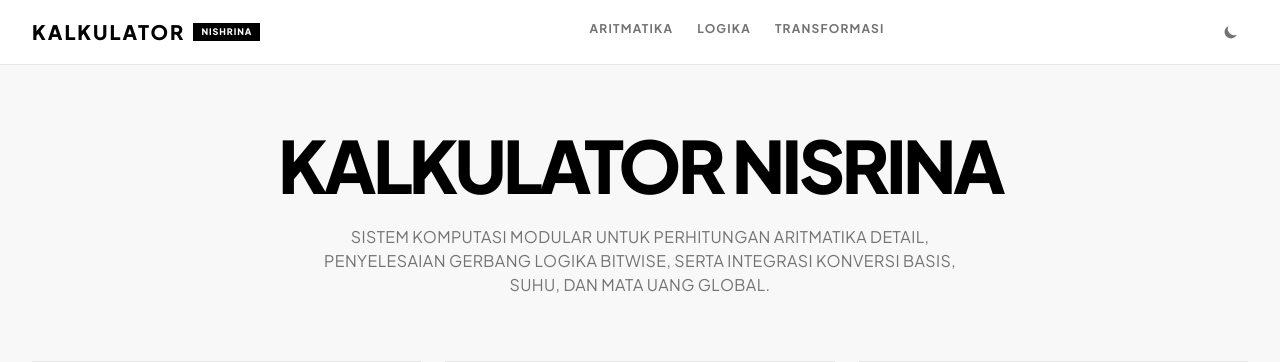
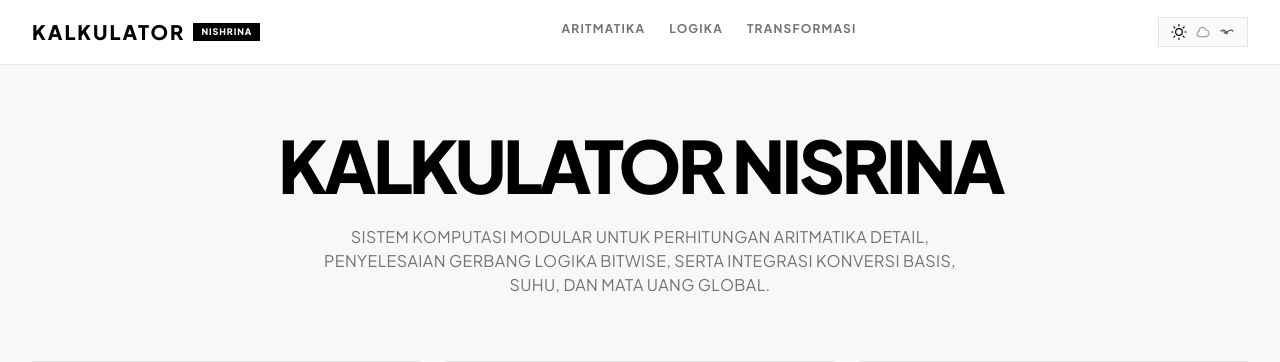
Before and after one commit to hasnaarin/kalkulator, a Flask app: page / in a window 1280 px wide. Shown: the top 362 px of the page. Run offline with Flask 3, Linux system fonts and the light colour scheme; some libraries are stand-ins or nearby versions.

Commit message:
fitur tema kustom pemandangan alam siang matahari-awan-burung dan malam bulan-bintang-burung hantu

```diff
--- a/app/static/js/theme.js
+++ b/app/static/js/theme.js
@@ -8,27 +8,36 @@ window.addEventListener('DOMContentLoaded', () => {
     const themeToggleBtn = document.getElementById('theme-toggle');
     const themeToggleDarkIcon = document.getElementById('theme-toggle-dark-icon');
     const themeToggleLightIcon = document.getElementById('theme-toggle-light-icon');
+    const sceneLight = document.getElementById('theme-scene-light');
+    const sceneDark = document.getElementById('theme-scene-dark');
 
-    if (localStorage.theme === 'dark' || (!('theme' in localStorage) && window.matchMedia('(prefers-color-scheme: dark)').matches)) {
+    const updateUI = (isDark) => {
+        if (isDark) {
             if (themeToggleLightIcon) themeToggleLightIcon.classList.remove('hidden');
             if (themeToggleDarkIcon) themeToggleDarkIcon.classList.add('hidden');
+            if (sceneLight) sceneLight.classList.add('hidden');
+            if (sceneDark) sceneDark.classList.remove('hidden');
         } else {
             if (themeToggleLightIcon) themeToggleLightIcon.classList.add('hidden');
             if (themeToggleDarkIcon) themeToggleDarkIcon.classList.remove('hidden');
+            if (sceneLight) sceneLight.classList.remove('hidden');
+            if (sceneDark) sceneDark.classList.add('hidden');
         }
+    };
+
+    const isCurrentlyDark = localStorage.theme === 'dark' || (!('theme' in localStorage) && window.matchMedia('(prefers-color-scheme: dark)').matches);
+    updateUI(isCurrentlyDark);
 
     if (themeToggleBtn) {
         themeToggleBtn.addEventListener('click', () => {
             if (document.documentElement.classList.contains('dark')) {
                 document.documentElement.classList.remove('dark');
                 localStorage.theme = 'light';
-                if (themeToggleLightIcon) themeToggleLightIcon.classList.add('hidden');
-                if (themeToggleDarkIcon) themeToggleDarkIcon.classList.remove('hidden');
+                updateUI(false);
             } else {
                 document.documentElement.classList.add('dark');
                 localStorage.theme = 'dark';
-                if (themeToggleLightIcon) themeToggleLightIcon.classList.remove('hidden');
-                if (themeToggleDarkIcon) themeToggleDarkIcon.classList.add('hidden');
+                updateUI(true);
             }
         });
     }
--- a/app/templates/base.html
+++ b/app/templates/base.html
@@ -39,9 +39,35 @@
                     <a href="/transform" class="text-xs font-bold tracking-widest uppercase pb-1 border-b-2 transition-all {% if request.path == '/transform' %}border-black text-black dark:border-white dark:text-white{% else %}border-transparent text-neutral-500 dark:text-neutral-400 hover:text-black dark:hover:text-white hover:border-black/30 dark:hover:border-white/30{% endif %}">Transformasi</a>
                 </nav>
                 <div class="flex items-center space-x-2">
-                    <button id="theme-toggle" class="p-2 text-neutral-500 dark:text-neutral-400 hover:bg-neutral-100 dark:hover:bg-neutral-800 rounded-none transition-colors border border-transparent hover:border-neutral-200 dark:hover:border-neutral-700">
-                        <svg id="theme-toggle-dark-icon" class="w-4 h-4 hidden" fill="currentColor" viewBox="0 0 20 20" xmlns="http://www.w3.org/2000/svg"><path d="M17.293 13.293A8 8 0 016.707 2.707a8.001 8.001 0 1010.586 10.586z"></path></svg>
-                        <svg id="theme-toggle-light-icon" class="w-4 h-4 hidden" fill="currentColor" viewBox="0 0 20 20" xmlns="http://www.w3.org/2000/svg"><path d="M10 2a1 1 0 011 1v1a1 1 0 11-2 0V3a1 1 0 011-1zm4 8a4 4 0 11-8 0 4 4 0 018 0zm-.464 4.95l.707.707a1 1 0 001.414-1.414l-.707-.707a1 1 0 00-1.414 1.414zm2.12-10.607a1 1 0 010 1.414l-.706.707a1 1 0 11-1.414-1.414l.707-.707a1 1 0 011.414 0zM17 11a1 1 0 100-2h-1a1 1 0 100 2h1zm-7 4a1 1 0 011 1v1a1 1 0 11-2 0v-1a1 1 0 011-1zM5.05 6.464a1 1 0 101.414-1.414l-.707-.707a1 1 0 10-1.414 1.414l.707.707zm1.414 8.486l-.707.707a1 1 0 01-1.414-1.414l.707-.707a1 1 0 011.414 1.414zM4 11a1 1 0 100-2h1a1 1 0 100 2H4z" fill-rule="evenodd" clip-rule="evenodd"></path></svg>
+                    <button id="theme-toggle" class="flex items-center space-x-2 px-3 py-1.5 bg-neutral-50 hover:bg-neutral-100 dark:bg-neutral-900 dark:hover:bg-neutral-850 border border-neutral-200 dark:border-neutral-800 rounded-none transition-all">
+                        <div id="theme-scene-light" class="flex items-center space-x-2 text-black">
+                            <svg class="w-4 h-4 text-black" fill="none" stroke="currentColor" stroke-width="1.8" viewBox="0 0 24 24" xmlns="http://www.w3.org/2000/svg">
+                                <circle cx="12" cy="12" r="5" />
+                                <path stroke-linecap="round" stroke-linejoin="round" d="M12 1v2M12 21v2M4.22 4.22l1.42 1.42M18.36 18.36l1.42 1.42M1 12h2M21 12h2M4.22 19.78l1.42-1.42M18.36 5.64l1.42-1.42" />
+                            </svg>
+                            <svg class="w-4 h-4 text-neutral-400" fill="none" stroke="currentColor" stroke-width="1.8" viewBox="0 0 24 24" xmlns="http://www.w3.org/2000/svg">
+                                <path stroke-linecap="round" stroke-linejoin="round" d="M3 15a4 4 0 004 4h9a5 5 0 10-.1-9.999 5.002 5.002 0 10-9.78 2.096A4.001 4.001 0 003 15z" />
+                            </svg>
+                            <svg class="w-4 h-4 text-neutral-600" fill="none" stroke="currentColor" stroke-width="1.8" viewBox="0 0 24 24" xmlns="http://www.w3.org/2000/svg">
+                                <path stroke-linecap="round" stroke-linejoin="round" d="M3 10.5c3-3 6.5-1 9 2.5 2.5-3.5 6-5.5 9-2.5M7 11.5c1.5 2 3.5 3 5 3M12 14.5v-3.5" />
+                            </svg>
+                        </div>
+                        <div id="theme-scene-dark" class="hidden flex items-center space-x-2 text-white">
+                            <svg class="w-4 h-4 text-white" fill="none" stroke="currentColor" stroke-width="1.8" viewBox="0 0 24 24" xmlns="http://www.w3.org/2000/svg">
+                                <path stroke-linecap="round" stroke-linejoin="round" d="M20.354 15.354A9 9 0 018.646 3.646 9.003 9.003 0 0012 21a9.003 9.003 0 008.354-5.646z" />
+                            </svg>
+                            <svg class="w-4 h-4 text-yellow-350" fill="currentColor" viewBox="0 0 24 24" xmlns="http://www.w3.org/2000/svg">
+                                <path d="M12 2l1.5 5.5L19 9l-5.5 1.5L12 16l-1.5-5.5L5 9l5.5-1.5L12 2z" />
+                                <path d="M19 14l0.5 1.5 1.5 0.5-1.5 0.5-0.5 1.5-0.5-1.5-1.5-0.5 1.5-0.5 0.5-1.5z" opacity="0.7" />
+                            </svg>
+                            <svg class="w-4 h-4 text-neutral-450" fill="none" stroke="currentColor" stroke-width="1.8" viewBox="0 0 24 24" xmlns="http://www.w3.org/2000/svg">
+                                <path stroke-linecap="round" stroke-linejoin="round" d="M12 22c4.418 0 8-3.582 8-8V8a2 2 0 00-2-2h-1.5C15 6 14 5 12 3c-2 2-3 3-4.5 3H6a2 2 0 00-2 2v6c0 4.418 3.582 8 8 8z" />
+                                <circle cx="9" cy="11" r="1.5" />
+                                <circle cx="15" cy="11" r="1.5" />
+                                <path stroke-linecap="round" stroke-linejoin="round" d="M12 13l-1-1.5h2L12 13z" />
+                                <path stroke-linecap="round" d="M6 20h12" />
+                            </svg>
+                        </div>
                     </button>
                     <button id="mobile-menu-btn" class="p-2 text-neutral-500 dark:text-neutral-400 hover:bg-neutral-100 dark:hover:bg-neutral-800 rounded-none md:hidden transition-colors border border-transparent hover:border-neutral-200 dark:hover:border-neutral-700">
                         <svg class="w-5 h-5" fill="none" stroke="currentColor" viewBox="0 0 24 24" xmlns="http://www.w3.org/2000/svg"><path stroke-linecap="round" stroke-linejoin="round" stroke-width="2" d="M4 6h16M4 12h16M4 18h16"></path></svg>
```
Lines whose indentation alone changed are shown as unchanged.
